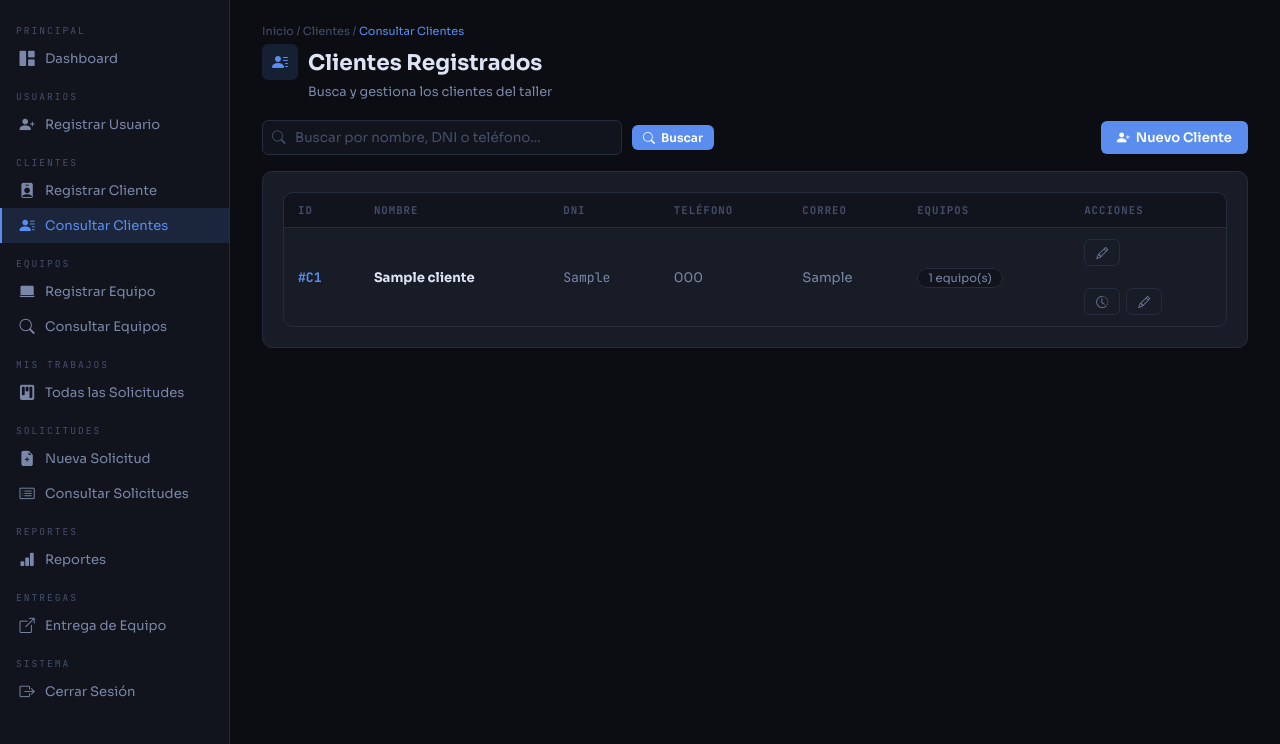
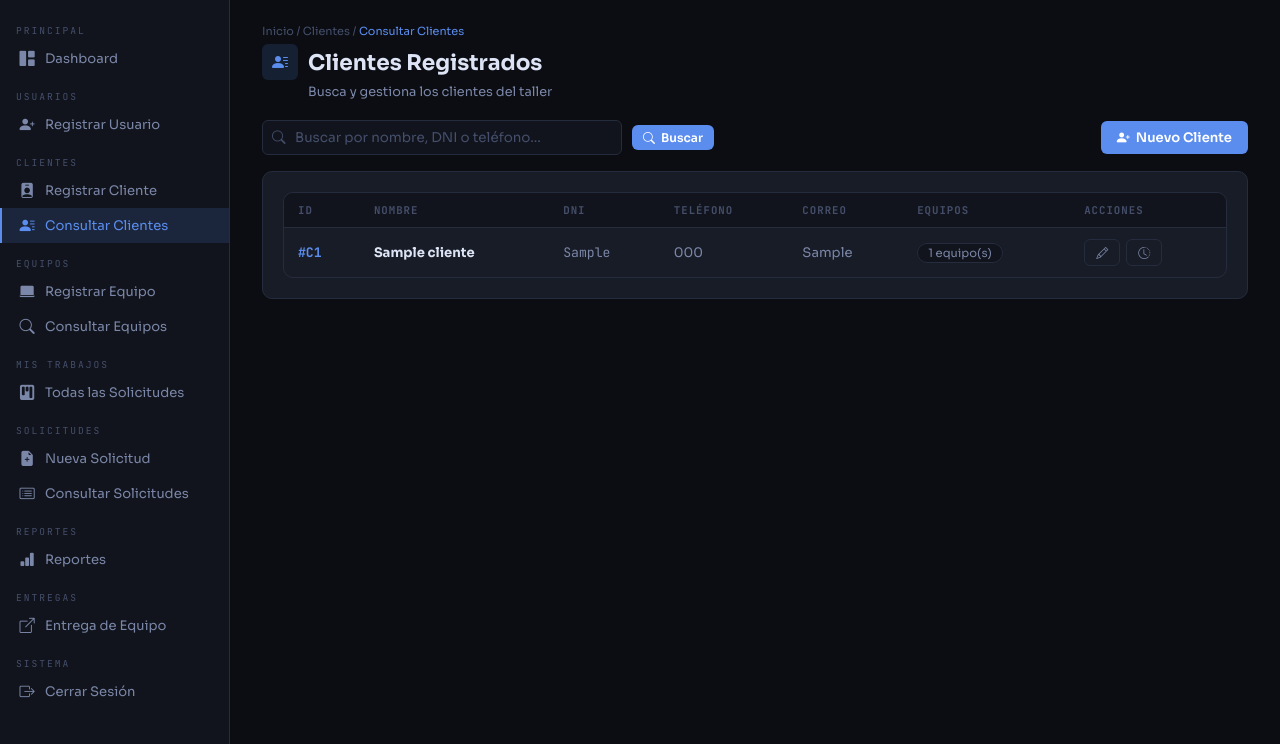
Before and after one commit to malcamilianabel-source/techrepair, a Django app: page /clientes/ in a window 1280 px wide. Shown: the part 56-800 px from the top of the page. Run offline with Django 5.2, Linux system fonts and the light colour scheme; a user stored in the database is signed in; tables that the repository leaves empty hold one stand-in row (values such as "Sample post").

Commit message:
Detalles

```diff
--- a/core/templates/core/clientes/consultar.html
+++ b/core/templates/core/clientes/consultar.html
@@ -75,17 +75,12 @@
               class="btn btn-o btn-sm">
               <i class="bi bi-pencil"></i>
             </a>
-          </td>
-          <td style="display:flex;gap:6px;">
-  <a href="{% url 'historial_cliente' cliente.pk %}"
+            <a href="{% url 'historial_cliente' cliente.pk %}"
      class="btn btn-o btn-sm" title="Ver historial">
     <i class="bi bi-clock-history"></i>
   </a>
-  <a href="{% url 'actualizar_cliente' cliente.pk %}"
-     class="btn btn-o btn-sm">
-    <i class="bi bi-pencil"></i>
-  </a>
-</td>
+          </td>
+
         </tr>
         {% empty %}
         <tr>
```
